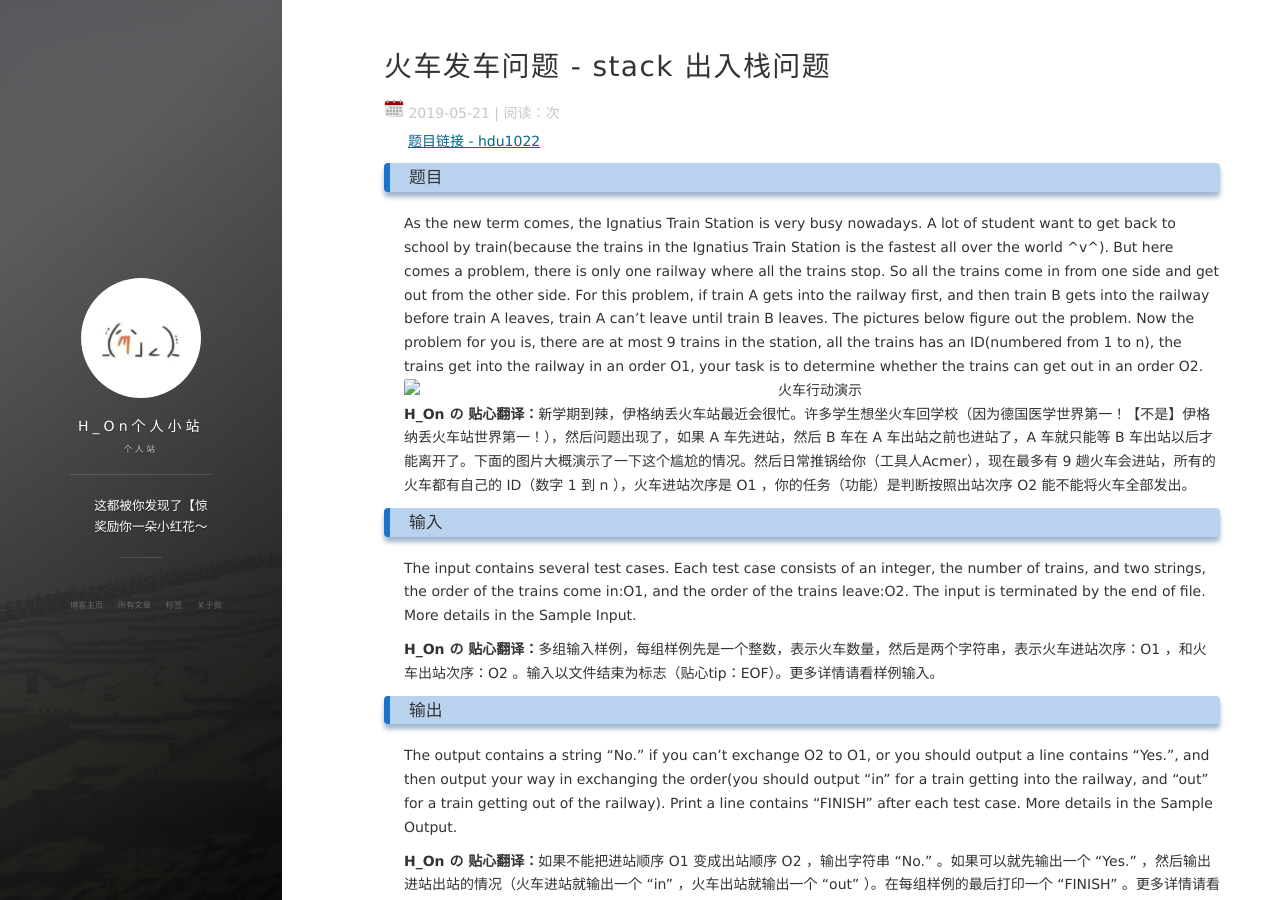
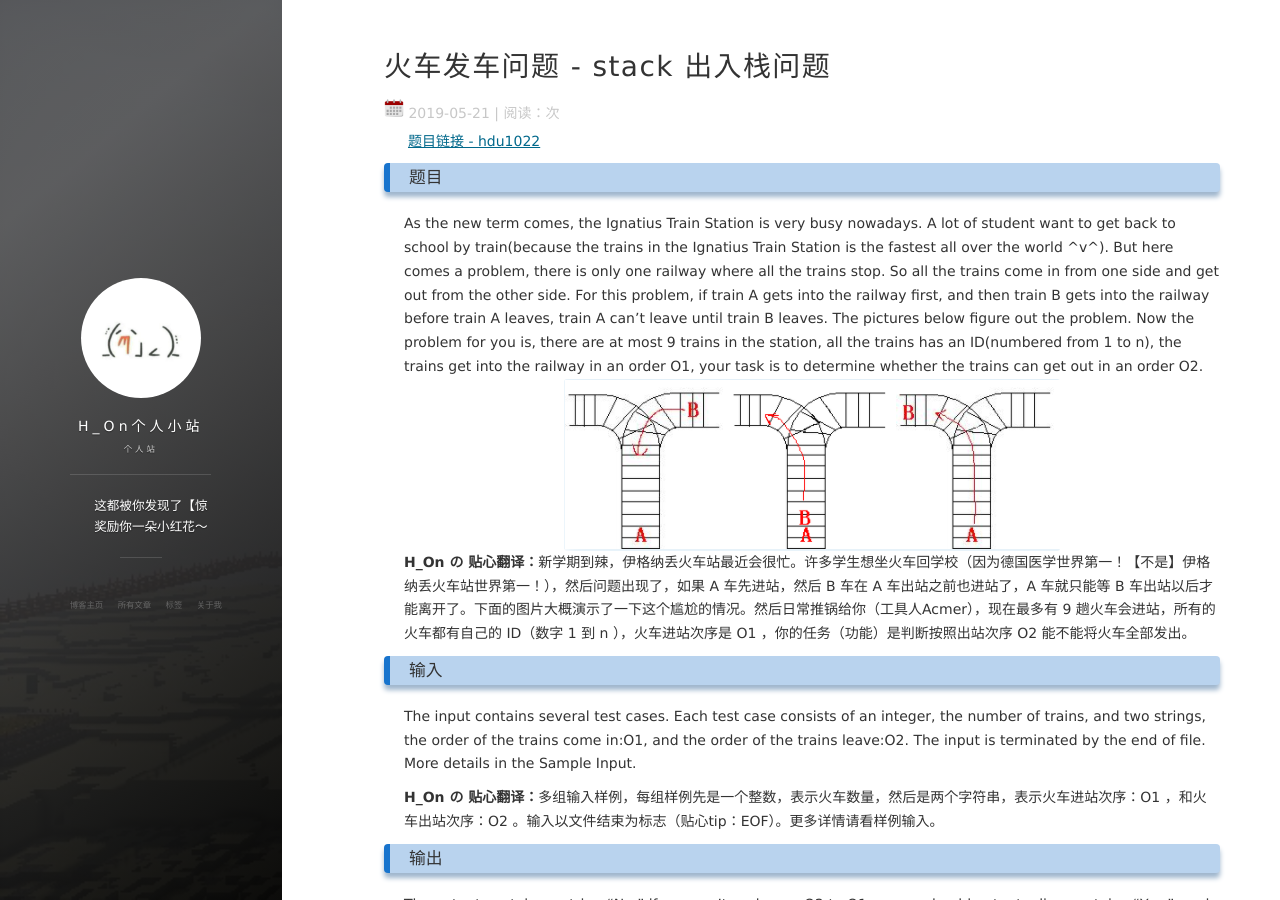
Before and after one commit to Hybrogen/Hybrogen.github.io, a Jekyll site: the page built from _posts/2019-05-21-TrainDepart.md, in a window 1280 px wide and 900 px high. Built offline with Jekyll 4.4.1, drawn with Linux system fonts in a browser that asks for light colours; nearby versions of some CDN libraries; comment, search, counter and statistics services are not loaded.

Commit message:
火车出入站-题解

```diff
--- a/_posts/2019-05-21-TrainDepart.md
+++ b/_posts/2019-05-21-TrainDepart.md
@@ -10,7 +10,7 @@ tag: 题解
 
 ### 题目
 As the new term comes, the Ignatius Train Station is very busy nowadays. A lot of student want to get back to school by train(because the trains in the Ignatius Train Station is the fastest all over the world ^v^). But here comes a problem, there is only one railway where all the trains stop. So all the trains come in from one side and get out from the other side. For this problem, if train A gets into the railway first, and then train B gets into the railway before train A leaves, train A can't leave until train B leaves. The pictures below figure out the problem. Now the problem for you is, there are at most 9 trains in the station, all the trains has an ID(numbered from 1 to n), the trains get into the railway in an order O1, your task is to determine whether the trains can get out in an order O2.
-![火车行动演示](/image/20190521/trainshow.png)
+![火车行动演示](/images/20190521/trainshow.png)
 **H_On の 贴心翻译：**新学期到辣，伊格纳丢火车站最近会很忙。许多学生想坐火车回学校（因为德国医学世界第一！【不是】伊格纳丢火车站世界第一！），然后问题出现了，如果 A 车先进站，然后 B 车在 A 车出站之前也进站了，A 车就只能等 B 车出站以后才能离开了。下面的图片大概演示了一下这个尴尬的情况。然后日常推锅给你（工具人Acmer），现在最多有 9 趟火车会进站，所有的火车都有自己的 ID（数字 1 到 n ），火车进站次序是 O1 ，你的任务（功能）是判断按照出站次序 O2 能不能将火车全部发出。
 
 ### 输入
```
